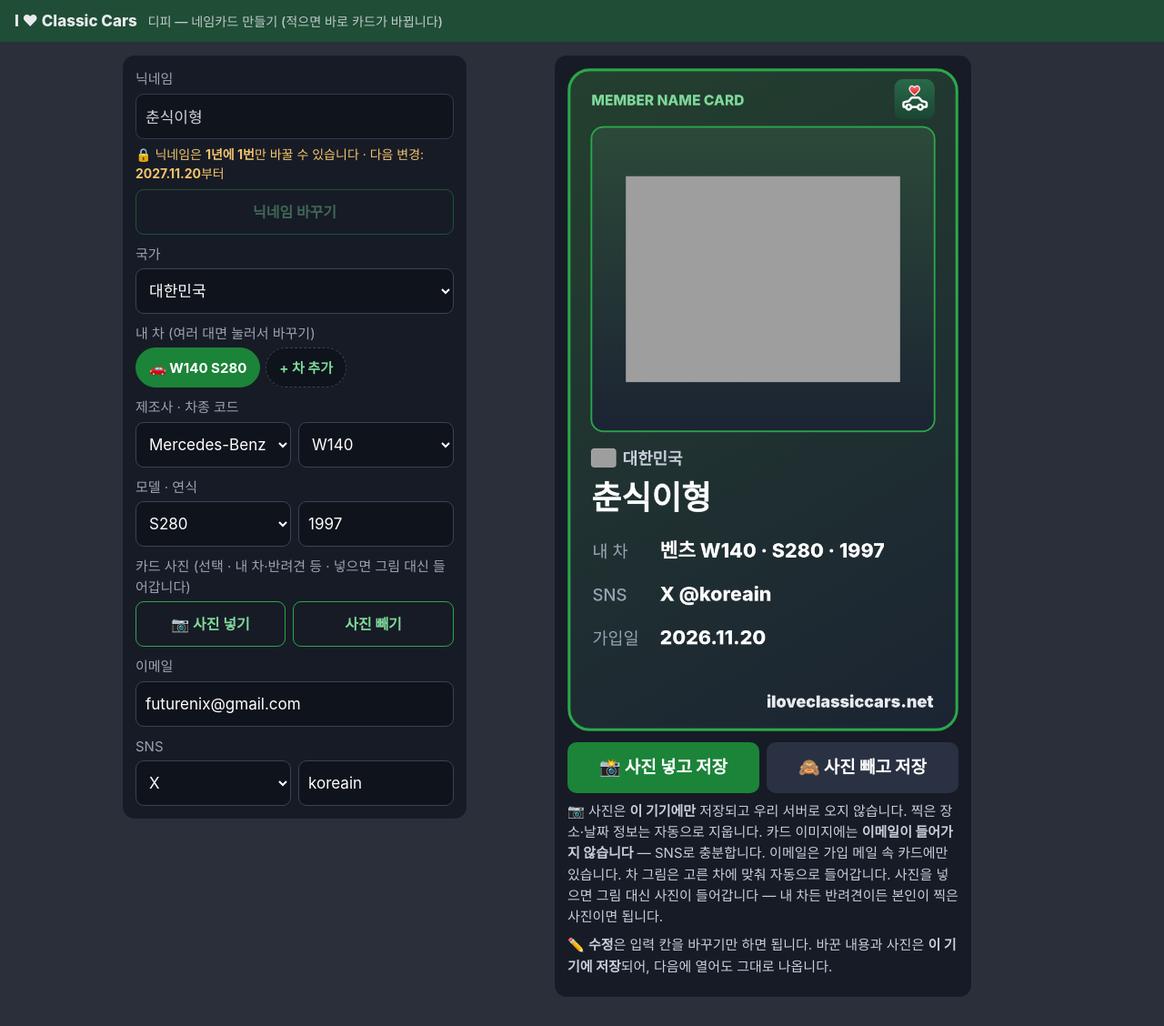
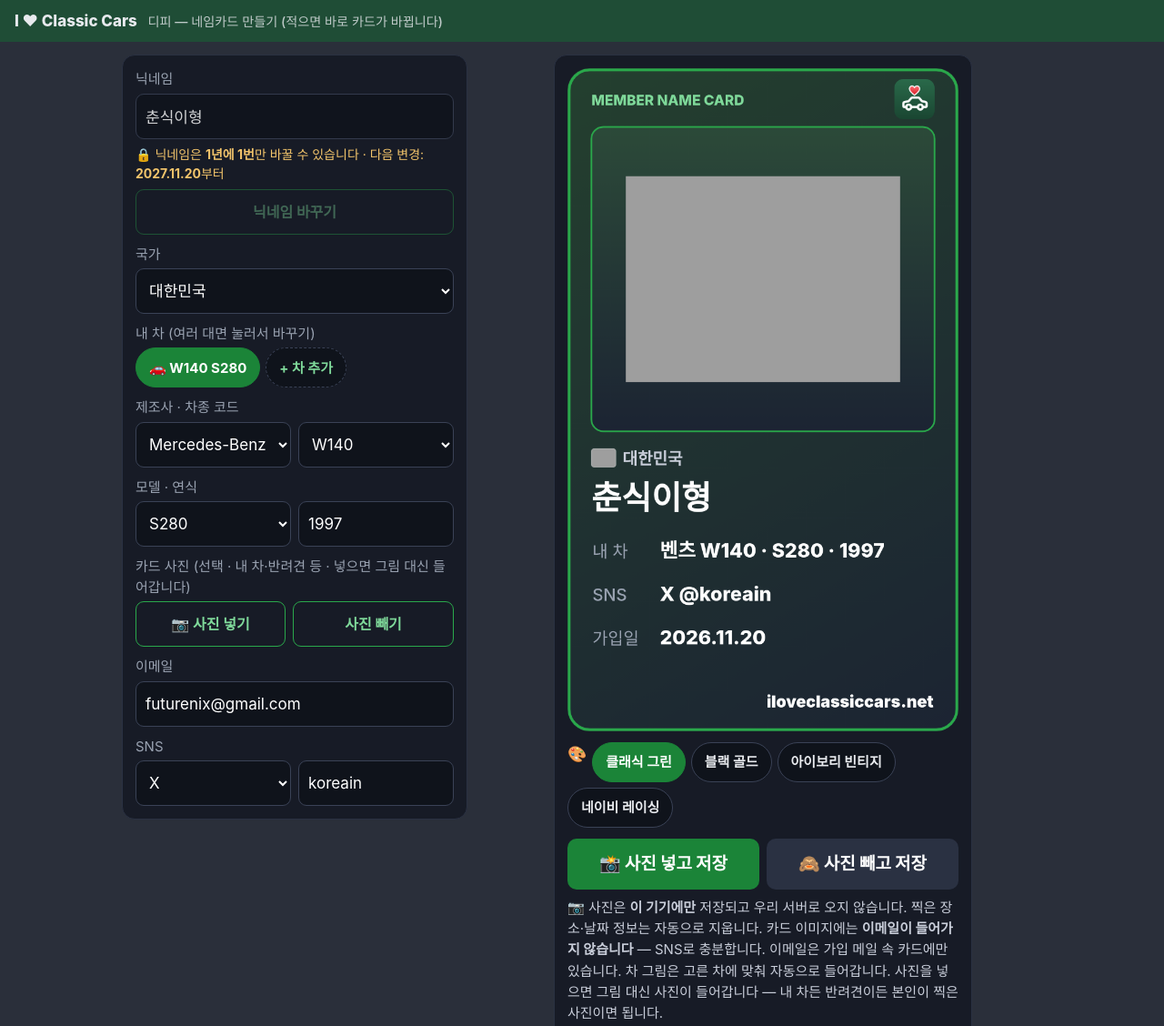
Before and after one commit to iloveclassiccars/iloveclassiccars.net, a plain HTML site: page namecard-make-dp.html in a window 1280 px wide. Shown: the top 1128 px of the page at 91% size. Drawn offline with Linux system fonts and the light colour scheme.

Commit message:
네임카드: 카드 색 4가지 고르기 (클래식 그린·블랙 골드·아이보리 빈티지·네이비 레이싱)
Co-Authored-By: Claude Opus 5.5 <noreply@anthropic.com>
Claude-Session: https://claude.ai/code/session_0132Gkhw56YsTDxfG1ZWvzMZ

```diff
--- a/namecard-make-dp.html
+++ b/namecard-make-dp.html
@@ -14,6 +14,7 @@
 <label>SNS</label><div class="row"><select id="sn"></select><input id="ac" value="koreain" placeholder="아이디"></div>
 </div>
 <div class="cv"><canvas id="c" width="1080" height="640"></canvas>
+<div class="mc" id="ths" style="margin:12px 0 0"></div>
 <div style="display:flex;gap:8px"><button class="btn" id="sv">📸 사진 넣고 저장</button><button class="btn" id="sv2" style="background:#2a3142">🙈 사진 빼고 저장</button></div>
 <div class="tip">📷 사진은 <b>이 기기에만</b> 저장되고 우리 서버로 오지 않습니다. 찍은 장소·날짜 정보는 자동으로 지웁니다. 카드 이미지에는 <b>이메일이 들어가지 않습니다</b> — SNS로 충분합니다. 이메일은 가입 메일 속 카드에만 있습니다. 차 그림은 고른 차에 맞춰 자동으로 들어갑니다. 사진을 넣으면 그림 대신 사진이 들어갑니다 — 내 차든 반려견이든 본인이 찍은 사진이면 됩니다.</div><div class="tip">✏️ <b>수정</b>은 입력 칸을 바꾸기만 하면 됩니다. 바꾼 내용과 사진은 <b>이 기기에 저장</b>되어, 다음에 열어도 그대로 나옵니다.</div><div class="tip ok" id="msg"></div></div></div>
 <script>
@@ -37,19 +38,24 @@ var IM={},logo=new Image();logo.src="/icons/icon-192.png";logo.onload=draw;
 Object.keys(BN).forEach(function(k){IM[k]=new Image();IM[k].src="/img/nc/"+k+".png";IM[k].onload=draw});
 function rr(x,c,y,w,h,r){x.beginPath();x.moveTo(c+r,y);x.arcTo(c+w,y,c+w,y+h,r);x.arcTo(c+w,y+h,c,y+h,r);x.arcTo(c,y+h,c,y,r);x.arcTo(c,y,c+w,y,r);x.closePath()}
 var F='-apple-system,BlinkMacSystemFont,"Apple SD Gothic Neo","Noto Sans KR",sans-serif';
-function draw(){var cv=$("c"),W=720,H=1220;if(cv.width!=W||cv.height!=H){cv.width=W;cv.height=H}var x=cv.getContext("2d");x.clearRect(0,0,W,H);x.fillStyle="#171B26";x.fillRect(0,0,W,H);
-var g=x.createLinearGradient(0,0,W,H);g.addColorStop(0,"#24402f");g.addColorStop(1,"#1c2433");rr(x,0,0,W,H,40);x.fillStyle=g;x.fill();x.lineWidth=5;x.strokeStyle="#2AA84B";rr(x,3,3,W-6,H-6,38);x.stroke();
-x.fillStyle="#7FD99A";x.font="800 26px "+F;x.fillText("MEMBER NAME CARD",44,68);if(logo.complete&&logo.naturalWidth){var L=74;x.save();rr(x,W-44-L,20,L,L,16);x.clip();x.drawImage(logo,W-44-L,20,L,L);x.restore()}
+var THS={green:{n:"클래식 그린",base:"#171B26",g1:"#24402f",g2:"#1c2433",line:"#2AA84B",acc:"#7FD99A",p1:"#2c4a39",sub:"#C9CEDA",lab:"#9AA3B2",txt:"#ffffff"},
+gold:{n:"블랙 골드",base:"#0b0b0d",g1:"#1d1a14",g2:"#0b0b0d",line:"#C9A24B",acc:"#E3C27A",p1:"#2a2418",sub:"#d8cfbf",lab:"#9a8f7a",txt:"#fff8e8"},
+ivory:{n:"아이보리 빈티지",base:"#efe7d6",g1:"#f6f0e2",g2:"#e6dcc6",line:"#1F4D36",acc:"#1F4D36",p1:"#d9cfb7",sub:"#4b4a44",lab:"#7a7466",txt:"#1d1f1c"},
+navy:{n:"네이비 레이싱",base:"#0e1626",g1:"#13284a",g2:"#0e1626",line:"#E5262D",acc:"#ff6b70",p1:"#1b2f52",sub:"#c9d3e6",lab:"#8fa0bf",txt:"#ffffff"}};
+var TH=THS.green;
+function draw(){var cv=$("c"),W=720,H=1220;if(cv.width!=W||cv.height!=H){cv.width=W;cv.height=H}var x=cv.getContext("2d");x.clearRect(0,0,W,H);x.fillStyle=TH.base;x.fillRect(0,0,W,H);
+var g=x.createLinearGradient(0,0,W,H);g.addColorStop(0,TH.g1);g.addColorStop(1,TH.g2);rr(x,0,0,W,H,40);x.fillStyle=g;x.fill();x.lineWidth=5;x.strokeStyle=TH.line;rr(x,3,3,W-6,H-6,38);x.stroke();
+x.fillStyle=TH.acc;x.font="800 26px "+F;x.fillText("MEMBER NAME CARD",44,68);if(logo.complete&&logo.naturalWidth){var L=74;x.save();rr(x,W-44-L,20,L,L,16);x.clip();x.drawImage(logo,W-44-L,20,L,L);x.restore()}
 var bx=44,by=108,bw=W-88,bh=560;
-if(PH&&PH.naturalWidth&&!NOPH){cover(x,PH,bx,by,bw,bh)}else{var pg=x.createLinearGradient(0,by,0,by+bh);pg.addColorStop(0,"#2c4a39");pg.addColorStop(1,"#1c2433");x.save();rr(x,bx,by,bw,bh,22);x.fillStyle=pg;x.fill();x.restore();var im=IM[$("bd").value];if(im&&im.complete&&im.naturalWidth){var iw=bw*.8,ih=iw*im.naturalHeight/im.naturalWidth;x.drawImage(im,bx+(bw-iw)/2,by+(bh-ih)/2,iw,ih)}x.lineWidth=3;x.strokeStyle="#2AA84B";rr(x,bx,by,bw,bh,22);x.stroke()}
-var o=$("cc").selectedOptions[0],cT=o?o.textContent:"";var fx=44;fx+=flag(x,$("cc").value,fx,700,34);x.fillStyle="#C9CEDA";x.font="600 30px "+F;x.fillText(cT,fx,729);
+if(PH&&PH.naturalWidth&&!NOPH){cover(x,PH,bx,by,bw,bh)}else{var pg=x.createLinearGradient(0,by,0,by+bh);pg.addColorStop(0,TH.p1);pg.addColorStop(1,TH.g2);x.save();rr(x,bx,by,bw,bh,22);x.fillStyle=pg;x.fill();x.restore();var im=IM[$("bd").value];if(im&&im.complete&&im.naturalWidth){var iw=bw*.8,ih=iw*im.naturalHeight/im.naturalWidth;x.drawImage(im,bx+(bw-iw)/2,by+(bh-ih)/2,iw,ih)}x.lineWidth=3;x.strokeStyle=TH.line;rr(x,bx,by,bw,bh,22);x.stroke()}
+var o=$("cc").selectedOptions[0],cT=o?o.textContent:"";var fx=44;fx+=flag(x,$("cc").value,fx,700,34);x.fillStyle=TH.sub;x.font="600 30px "+F;x.fillText(cT,fx,729);
 var nx=44;
-x.fillStyle="#fff";x.font="900 60px "+F;var nkT=($("nk").value||"닉네임").slice(0,16);fit(x,nkT,nx,812,W-nx-44);
+x.fillStyle=TH.txt;x.font="900 60px "+F;var nkT=($("nk").value||"닉네임").slice(0,16);fit(x,nkT,nx,812,W-nx-44);
 var c=car(),rows=[["내 차",c[0].replace("Mercedes-Benz","벤츠")+" "+c[1]+" · "+$("md").value+" · "+($("yr").value||"")],["SNS",$("sn").value+" @"+($("ac").value||"")],["가입일",new Date().toISOString().slice(0,10).replace(/-/g,".")]];
-rows.forEach(function(r,i){var y=900+i*80;x.fillStyle="#9AA3B2";x.font="500 31px "+F;x.fillText(r[0],46,y);x.fillStyle="#fff";x.font="800 36px "+F;fit(x,r[1],170,y,W-170-44)});
-x.fillStyle="#E8EAEE";x.font="900 30px "+F;x.textAlign="right";x.fillText("iloveclassiccars.net",W-46,H-44);x.textAlign="left"}
+rows.forEach(function(r,i){var y=900+i*80;x.fillStyle=TH.lab;x.font="500 31px "+F;x.fillText(r[0],46,y);x.fillStyle=TH.txt;x.font="800 36px "+F;fit(x,r[1],170,y,W-170-44)});
+x.fillStyle=TH.txt;x.font="900 30px "+F;x.textAlign="right";x.fillText("iloveclassiccars.net",W-46,H-44);x.textAlign="left"}
 function mk(e){var p=e.split("@");if(p.length<2)return e;return p[0].slice(0,Math.min(4,Math.max(1,p[0].length-2)))+"••••@"+p[1]}
-function cover(x,im,X,Y,w,h){var r=Math.max(w/im.naturalWidth,h/im.naturalHeight),sw=w/r,sh=h/r,sx=(im.naturalWidth-sw)/2,sy=(im.naturalHeight-sh)*.3;x.save();rr(x,X,Y,w,h,18);x.clip();x.drawImage(im,sx,sy,sw,sh,X,Y,w,h);x.restore();x.lineWidth=3;x.strokeStyle="#2AA84B";rr(x,X,Y,w,h,18);x.stroke()}
+function cover(x,im,X,Y,w,h){var r=Math.max(w/im.naturalWidth,h/im.naturalHeight),sw=w/r,sh=h/r,sx=(im.naturalWidth-sw)/2,sy=(im.naturalHeight-sh)*.3;x.save();rr(x,X,Y,w,h,18);x.clip();x.drawImage(im,sx,sy,sw,sh,X,Y,w,h);x.restore();x.lineWidth=3;x.strokeStyle=TH.line;rr(x,X,Y,w,h,18);x.stroke()}
 var PH=null,NOPH=false;function setPH(u){if(!u){PH=null;draw();return}var i=new Image();i.onload=function(){PH=i;draw()};i.src=u}
 $("ph").onchange=function(){var f=this.files[0];if(!f)return;var rd=new FileReader();rd.onload=function(){var i=new Image();i.onload=function(){var m=1000,k=Math.min(1,m/Math.max(i.width,i.height)),c=document.createElement("canvas");c.width=Math.round(i.width*k);c.height=Math.round(i.height*k);c.getContext("2d").drawImage(i,0,0,c.width,c.height);var u=c.toDataURL("image/jpeg",.85);try{localStorage.setItem(PK(),u)}catch(e){}setPH(u)};i.src=rd.result};rd.readAsDataURL(f);this.value=""};
 $("phx").onclick=function(){try{localStorage.removeItem(PK())}catch(e){}setPH(null)};
@@ -89,6 +95,9 @@ $("nkb").onclick=function(){var b=this;if(b.disabled)return;
  if(b.dataset.s==1){b.dataset.s=2;b.textContent="정말 확정합니까? 한 번 더 누르십시오";setTimeout(function(){if(b.dataset.s==2){b.dataset.s=1;b.textContent="✔ 이 닉네임으로 확정 (1년 동안 못 바꿈)"}},4000);return}
  lss("icc_nc_nkAt",String(Date.now()));saveNC();nkInit();draw()};
 var FL={};function flag(x,cc,X,Y,h){if(!cc)return 0;var k=cc.toLowerCase(),im=FL[k];if(!im){im=FL[k]=new Image();im.onload=draw;im.src="/img/flags/"+k+".png"}if(!im.complete||!im.naturalWidth)return 0;var w=h*4/3;x.save();rr(x,X,Y,w,h,5);x.clip();x.drawImage(im,X,Y,w,h);x.restore();x.lineWidth=1.5;x.strokeStyle="rgba(255,255,255,.35)";rr(x,X,Y,w,h,5);x.stroke();return w+12}
+
+function thInit(){var k=lsg("icc_nc_th")||"green";if(!THS[k])k="green";TH=THS[k];$("ths").innerHTML="🎨 "+Object.keys(THS).map(function(t){return'<button type="button" data-t="'+t+'" class="'+(t==k?"on":"")+'">'+THS[t].n+'</button>'}).join("");}
+$("ths").onclick=function(e){var b=e.target.closest("button");if(!b)return;lss("icc_nc_th",b.dataset.t);thInit();draw()};
 function fit(x,t,X,Y,M){var f=x.font,n=parseInt(f.match(/(\d+)px/)[1]);while(x.measureText(t).width>M&&n>16){n--;x.font=f.replace(/\d+px/,n+"px")}x.fillText(t,X,Y)}
 addEventListener("resize",draw);
 function saveImg(np){NOPH=np;draw();$("c").toBlob(function(bl){NOPH=false;draw();var a=document.createElement("a");a.href=URL.createObjectURL(bl);a.download="namecard-"+($("nk").value||"me")+".png";document.body.appendChild(a);a.click();a.remove();$("msg").textContent=(np?"사진을 뺀 카드를 ":"카드를 ")+"저장했습니다. 휴대폰은 사진/다운로드 폴더를 확인하십시오."},"image/png")}
@@ -96,5 +105,5 @@ $("sv").onclick=function(){saveImg(false)};$("sv2").onclick=function(){saveImg(t
 var SNSP={"KR":["네이버","카카오","인스타그램","유튜브","X","페이스북"],"JP":["LINE","X","인스타그램","유튜브","믹시","페이스북"],"CN":["위챗","웨이보","더우인","샤오훙수","비리비리","QQ"],"TW":["LINE","페이스북","인스타그램","유튜브","X","스레드"],"TH":["LINE","페이스북","틱톡","인스타그램","유튜브","X"],"VN":["잘로","페이스북","틱톡","유튜브","인스타그램","X"],"RU":["VK","텔레그램","오드노클라스니키","유튜브","왓츠앱","Viber"],"_":["인스타그램","페이스북","유튜브","X","틱톡","왓츠앱"]},SNSALL=["네이버","카카오","X","페이스북","인스타그램","유튜브","틱톡","스레드","구글","애플","LINE","위챗","웨이보","QQ","샤오훙수","비리비리","더우인","VK","오드노클라스니키","텔레그램","왓츠앱","링크드인","핀터레스트","레딧","스냅챗","디스코드","텀블러","블루스카이","마스토돈","잘로","네이버 밴드","다음","믹시","Viber","Signal"];
 function fillSn(){var c=$("cc").value,top=SNSP[c]||SNSP._,cur=$("sn").value;var h=top.concat(SNSALL.filter(function(v){return top.indexOf(v)<0})).map(function(v){return"<option>"+v+"</option>"}).join("");$("sn").innerHTML=h;if(cur&&SNSALL.indexOf(cur)>=0)$("sn").value=cur}
 fillSn();$("cc").addEventListener("change",function(){fillSn();draw()});$("sn").value="X";
-fillCd();loadNC();initMY();nkInit();draw();
+fillCd();loadNC();initMY();nkInit();thInit();draw();
 </script></body></html>
```
